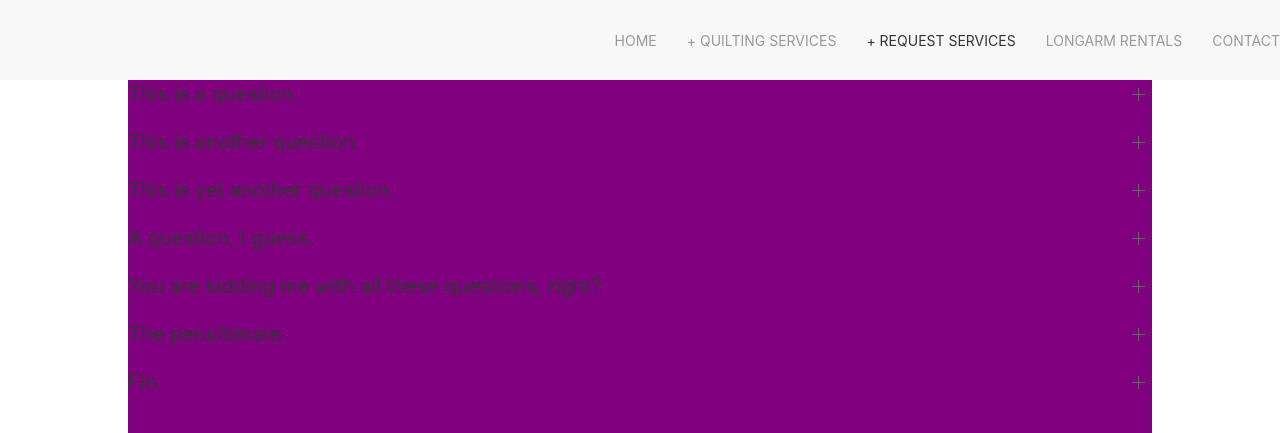
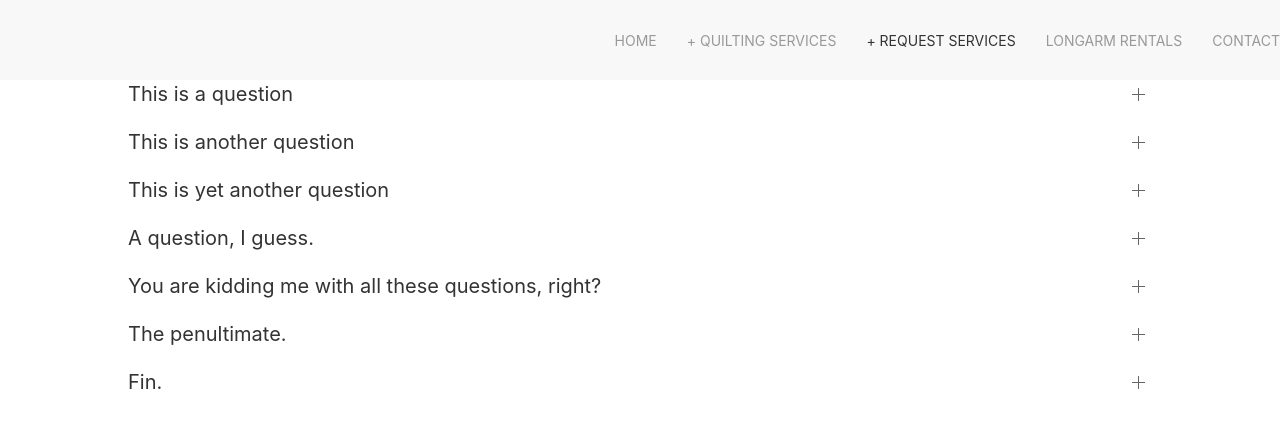
Before and after one commit to glendonintendo/threaddancing, a plain HTML site: page request-services.html in a window 1280 px wide. Shown: the top 433 px of the page. Drawn offline with nearby package versions, Linux system fonts and the light colour scheme.

Commit message:
revise faq block styles

```diff
--- a/assets/css/style.css
+++ b/assets/css/style.css
@@ -73,8 +73,6 @@
 
 .faq {
     width: 80%;
-    height: 500px;
-    background-color: purple;
     margin: 0 auto;
 }
 
```
